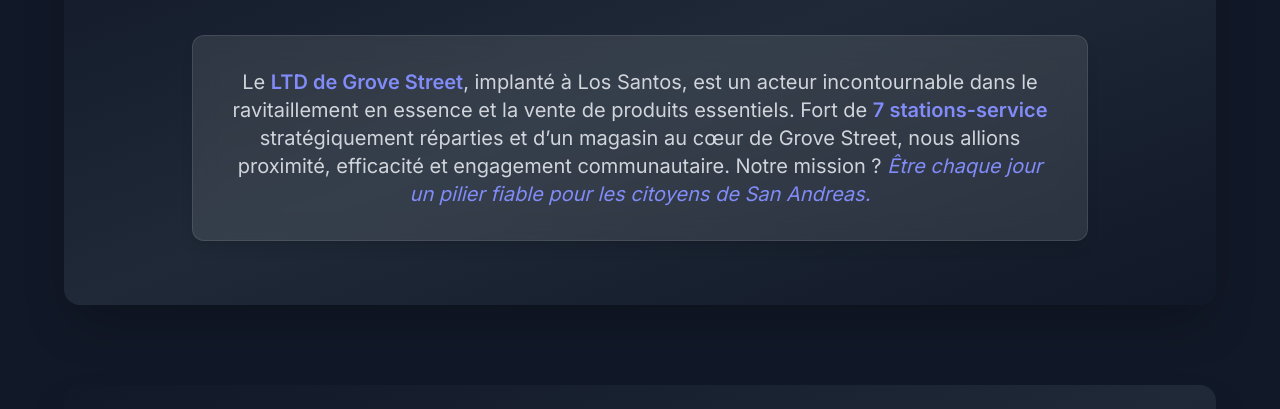
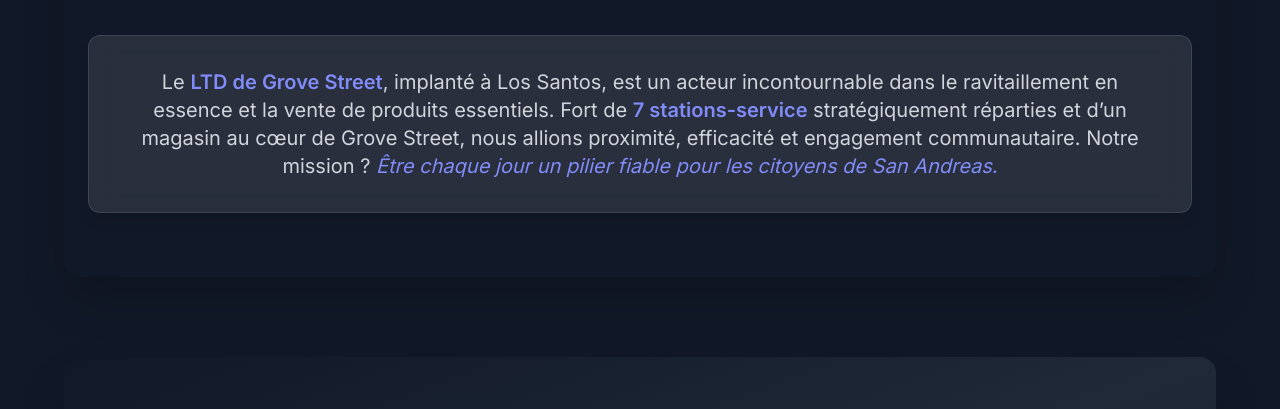
Before and after one commit to White2674/SITE-DEV, a plain HTML site: page index.html in a window 1280 px wide. Shown: the part 517-926 px from the top of the page. Drawn offline with nearby package versions, Linux system fonts and the light colour scheme.

Commit message:
index.html

```diff
--- a/index.html
+++ b/index.html
@@ -149,12 +149,12 @@
 </header>
 
 <!-- Qui sommes-nous ? -->
-<section class="max-w-6xl mx-auto px-6 py-16 mt-20 bg-gradient-to-br from-gray-900 via-gray-800 to-gray-900 rounded-2xl shadow-2xl">
+<section class="max-w-6xl mx-auto px-6 py-16 mt-20 rounded-2xl shadow-2xl">
   <h2 class="text-4xl md:text-5xl font-extrabold text-center mb-14 text-white tracking-tight">
     Qui <span class="bg-gradient-to-r from-indigo-500 to-purple-500 bg-clip-text text-transparent">sommes-nous</span> ?
   </h2>
 
-  <div class="max-w-full sm:max-w-4xl mx-auto bg-white/10 backdrop-blur-md rounded-xl shadow-lg p-8 text-center border border-white/10 transition transform hover:-translate-y-2 hover:shadow-2xl">
+  <div class="bg-white/10 backdrop-blur-md rounded-xl shadow-lg p-8 text-center border border-white/10 transition transform hover:-translate-y-2 hover:shadow-2xl">
     <p class="text-gray-300 text-lg md:text-xl leading-relaxed">
       Le <span class="font-bold text-indigo-400">LTD de Grove Street</span>, implanté à Los Santos, est un acteur incontournable
       dans le ravitaillement en essence et la vente de produits essentiels.
```
